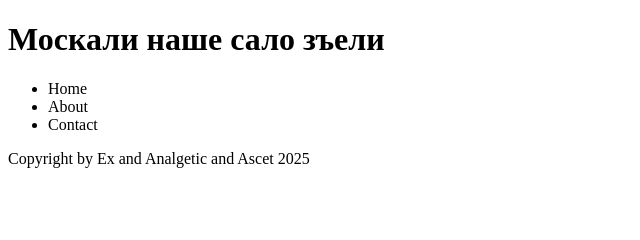
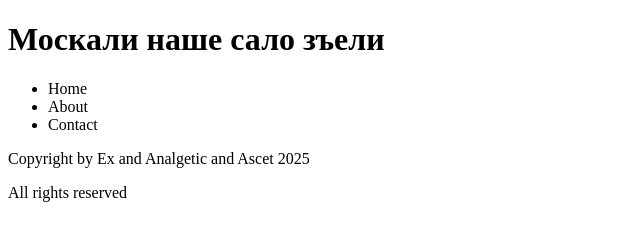
Before and after one commit to TolikIlC/NEZNAYOU, a plain HTML site: page index.html in a window 1280 px wide. Shown: the whole page, without its empty margins (0-640 px from the left). Drawn offline with Linux system fonts and the light colour scheme.

Commit message:
Добавлены ошибки

```diff
--- a/index.html
+++ b/index.html
@@ -1,3 +1,4 @@
 <!DOCTYPE html><html><head><title>Шмыга</title></head><body><h1>Москали наше сало зъели</h1></body></html>
 <nav><ul><li>Home</li><li>About</li><li>Contact</li></ul></nav>
 <footer><p>Copyright by Ex and Analgetic and Ascet 2025</p></footer>
+<footer><p>All rights reserved</p></footer>
```
